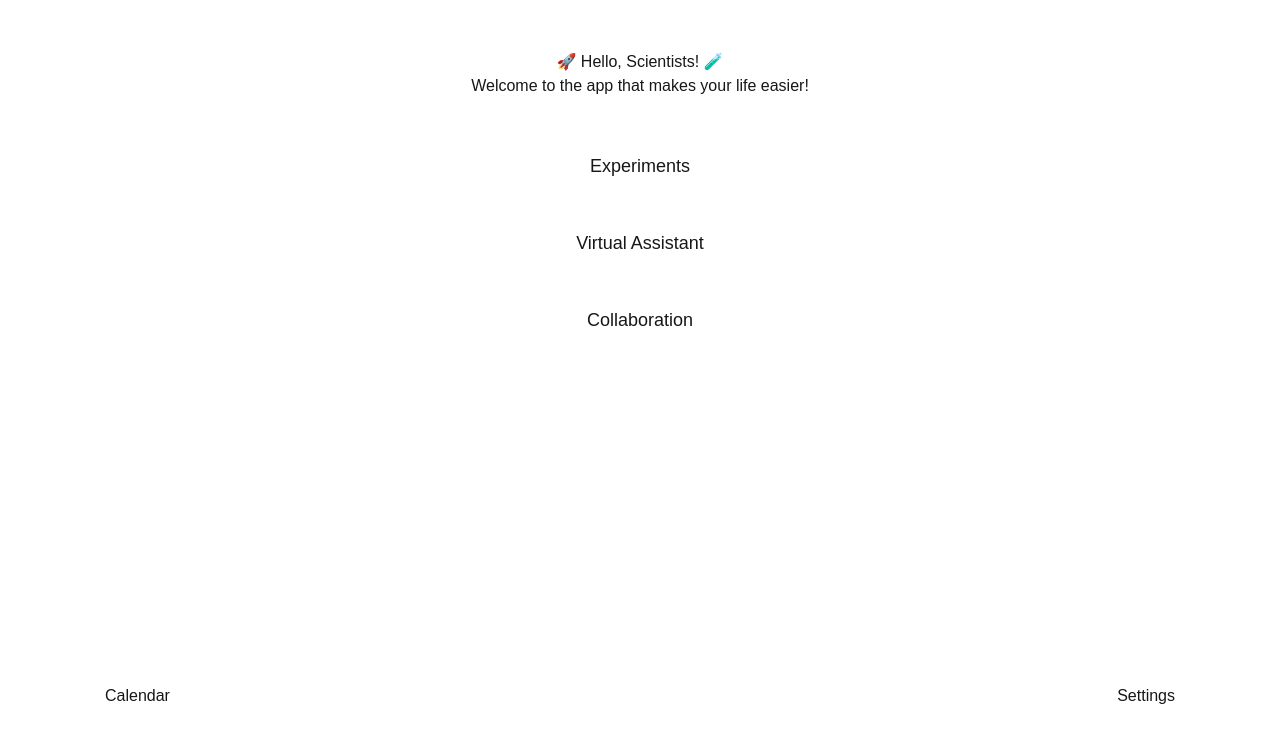
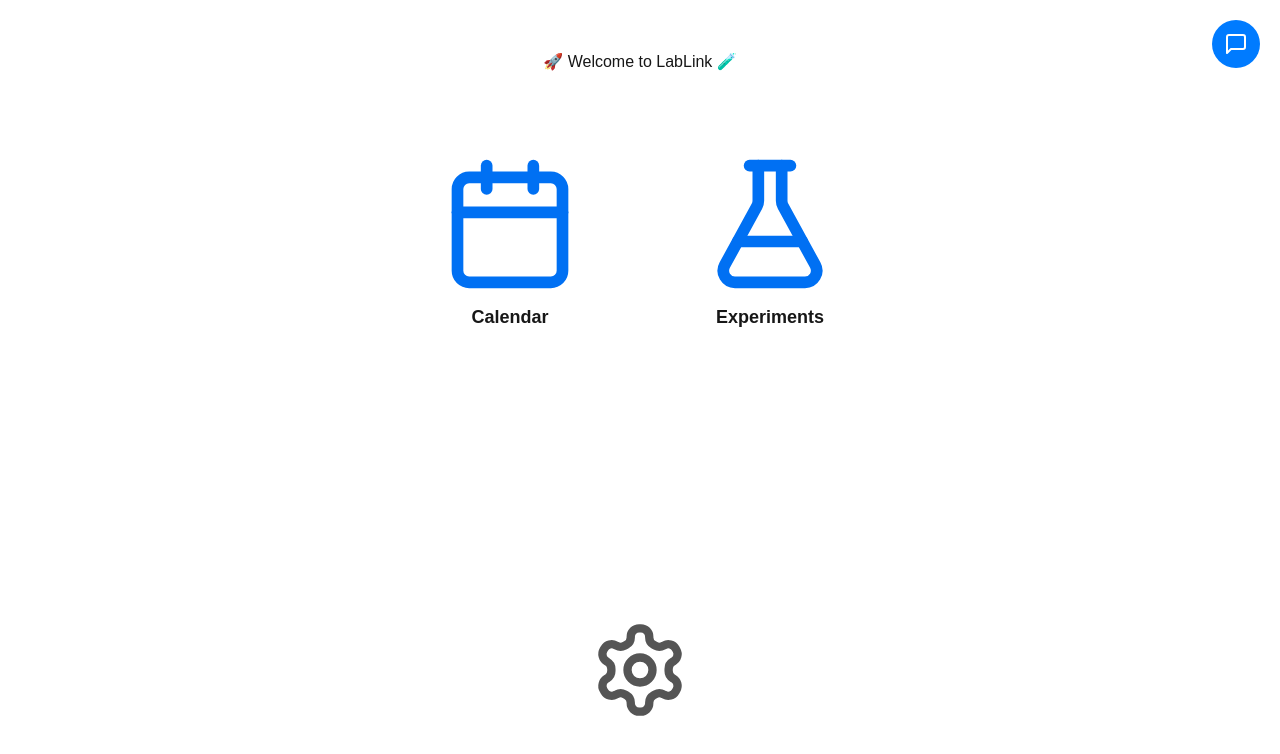
Before and after one commit to malyari/git_labLink, a Next.js app in the folder lablink/: page / in a window 1280 px wide. Shown: the top 754 px of the page. Built offline with nearby package versions, Linux system fonts and the light colour scheme.

Commit message:
updated the home page

```diff
--- a/lablink/src/app/calendar/page.js
+++ b/lablink/src/app/calendar/page.js
@@ -123,8 +123,8 @@ export default function CalendarPage() {
 
       {/* Main Content Area */}
       <div style={{ flex: 1, textAlign: "center" }}>
-        <h1>📅 Calendar Page</h1>
-        <p>Manage your experiments and equipment schedule here!</p>
+        {/* <h1>📅 Calendar Page</h1>
+        <p>Manage your experiments and equipment schedule here!</p> */}
 
         {/* Calendar */}
         <div style={{ maxWidth: "900px", margin: "auto" }}>
--- a/lablink/src/app/page.js
+++ b/lablink/src/app/page.js
@@ -1,44 +1,167 @@
+"use client"; // Ensures this runs on the client side in Next.js
+
 import Link from "next/link";
+import { FlaskConical, Calendar, Settings, MessageSquare, Send, X } from "lucide-react";
+import { useState } from "react";
 
 export default function Home() {
+  const [isChatOpen, setIsChatOpen] = useState(false);
+  const [messages, setMessages] = useState([]);
+  const [newMessage, setNewMessage] = useState("");
+
+  const handleSendMessage = () => {
+    if (newMessage.trim() === "") return;
+
+    const userMessage = { sender: "user", text: newMessage };
+    setMessages((prev) => [...prev, userMessage]);
+
+    setTimeout(() => {
+      const aiResponse = { sender: "ai", text: `🤖 AI: I found some insights about "${newMessage}"!` };
+      setMessages((prev) => [...prev, aiResponse]);
+    }, 1000);
+
+    setNewMessage("");
+  };
+
   return (
-    <main style={{ textAlign: "center", padding: "50px", position: "relative", height: "100vh" }}>
-      <h1>🚀 Hello, Scientists! 🧪</h1>
-      <p>Welcome to the app that makes your life easier!</p>
+    <main style={{
+      textAlign: "center",
+      padding: "50px",
+      position: "relative",
+      height: "100vh"
+    }}>
+      {/* Title and Subtitle */}
+      <h1>🚀 Welcome to LabLink 🧪</h1>
+      {/* <h1>🚀 Hello, Scientists! 🧪</h1> */}
+      {/* <p>Welcome to the app that makes your life easier!</p> */}
 
-      {/* Centered Buttons (Experiments, AI Chat, Collaboration) */}
-      <div style={{ display: "flex", flexDirection: "column", alignItems: "center", marginTop: "30px" }}>
-        <Link href="/experiments">
-          <button style={{ margin: "10px", padding: "15px 30px", fontSize: "18px" }}>
-            Experiments
-          </button>
-        </Link>
+      {/* Centered Icons for Calendar and Experiments (Swapped) */}
+      <div style={{
+        display: "flex",
+        flexDirection: "column",
+        alignItems: "center",
+        justifyContent: "center",
+        gap: "40px",
+        marginTop: "80px"
+      }}>
+        <div style={{ display: "flex", gap: "120px" }}>
+          {/* Calendar Icon */}
+          <div style={{ textAlign: "center" }}>
+            <Link href="/calendar">
+              <Calendar size={140} color="#0070f3" style={{ cursor: "pointer" }} />
+            </Link>
+            <p style={{ marginTop: "10px", fontSize: "18px", fontWeight: "bold" }}>Calendar</p>
+          </div>
 
-        <Link href="/virtual-assistant">
-          <button style={{ margin: "10px", padding: "15px 30px", fontSize: "18px" }}>
-            Virtual Assistant
-          </button>
-        </Link>
-
-        <Link href="/collaboration">
-          <button style={{ margin: "10px", padding: "15px 30px", fontSize: "18px" }}>
-            Collaboration
-          </button>
-        </Link>
+          {/* Experiment Icon */}
+          <div style={{ textAlign: "center" }}>
+            <Link href="/experiments">
+              <FlaskConical size={140} color="#0070f3" style={{ cursor: "pointer" }} />
+            </Link>
+            <p style={{ marginTop: "10px", fontSize: "18px", fontWeight: "bold" }}>Experiments</p>
+          </div>
+        </div>
       </div>
 
-      {/* Bottom-left (Calendar) */}
-      <div style={{ position: "absolute", bottom: "80px", left: "80px" }}>
-        <Link href="/calendar">
-          <button style={{ padding: "12px 25px", fontSize: "16px" }}>Calendar</button>
+      {/* Settings Icon - Placed Below and Between */}
+      <div style={{
+        position: "absolute",
+        bottom: "80px",
+        left: "50%",
+        transform: "translateX(-50%)",
+        textAlign: "center"
+      }}>
+        <Link href="/settings">
+          <Settings size={100} color="#555" style={{ cursor: "pointer" }} />
         </Link>
+        {/* <p style={{ marginTop: "10px", fontSize: "18px", fontWeight: "bold" }}>Settings</p> */}
       </div>
 
-      {/* Bottom-right (Settings) */}
-      <div style={{ position: "absolute", bottom: "80px", right: "80px" }}>
-        <Link href="/settings">
-          <button style={{ padding: "12px 25px", fontSize: "16px" }}>Settings</button>
-        </Link>
+      {/* Floating AI Chat Button (Top Right) */}
+      <div style={{ position: "fixed", top: "20px", right: "20px", zIndex: 1100 }}>
+        <button
+          onClick={() => setIsChatOpen(!isChatOpen)}
+          style={{
+            background: "#007bff",
+            color: "white",
+            border: "none",
+            padding: "12px",
+            borderRadius: "50%",
+            cursor: "pointer",
+          }}
+        >
+          {isChatOpen ? <X size={24} /> : <MessageSquare size={24} />}
+        </button>
+
+        {/* AI Chat Window */}
+        {isChatOpen && (
+          <div
+            style={{
+              position: "fixed",
+              top: "70px",
+              right: "20px",
+              width: "350px",
+              height: "400px",
+              background: "white",
+              border: "2px solid #ccc",
+              borderRadius: "8px",
+              display: "flex",
+              flexDirection: "column",
+              zIndex: 1000,
+            }}
+            onClick={(e) => e.stopPropagation()}
+          >
+            {/* Chat Header */}
+            <div style={{ background: "#007bff", color: "white", textAlign: "center", padding: "10px", fontWeight: "bold" }}>
+              🤖 AI Assistant
+            </div>
+
+            {/* Chat Messages */}
+            <div style={{ flex: 1, padding: "10px", overflowY: "auto", background: "#f9f9f9" }}>
+              {messages.length > 0
+                ? messages.map((msg, index) => (
+                    <p
+                      key={index}
+                      style={{
+                        padding: "8px",
+                        background: msg.sender === "user" ? "#d1e7ff" : "#e0e0e0",
+                        borderRadius: "5px",
+                        maxWidth: "80%",
+                        color: "black",
+                        alignSelf: msg.sender === "user" ? "flex-end" : "flex-start",
+                      }}
+                    >
+                      {msg.text}
+                    </p>
+                  ))
+                : <p style={{ color: "gray", textAlign: "center" }}>Ask me anything about your work!</p>}
+            </div>
+
+            {/* Chat Input */}
+            <div style={{ display: "flex", padding: "10px", borderTop: "2px solid #ccc" }}>
+              <input
+                type="text"
+                value={newMessage}
+                onChange={(e) => setNewMessage(e.target.value)}
+                onKeyDown={(e) => e.key === "Enter" && handleSendMessage()}
+                placeholder="Type your question..."
+                style={{ flex: 1, padding: "8px", border: "1px solid #ccc", borderRadius: "5px", color: "black" }}
+              />
+              <button
+                onClick={handleSendMessage}
+                style={{
+                  marginLeft: "5px",
+                  padding: "8px",
+                  background: "#007bff",
+                  color: "white",
+                  borderRadius: "5px",
+                }}
+              >
+                <Send size={16} />
+              </button>
+            </div>
+          </div>
+        )}
       </div>
     </main>
   );
```
Also changed, not shown: 2 other files (tests, documents, lock files or other folders).
